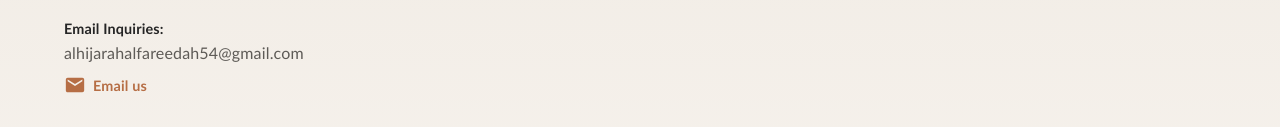
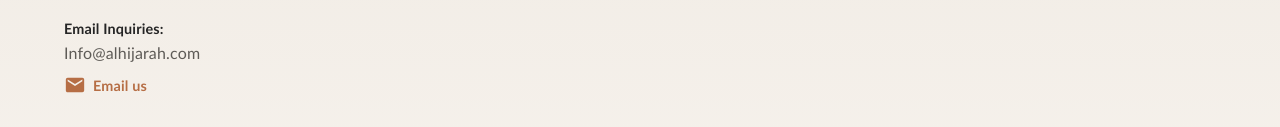
Before and after one commit to LinsaTD/AlHijarahAlFareedhaPlastics, a plain HTML site: page index.html in a window 1280 px wide. Shown: the part 4326-4453 px from the top of the page. Drawn offline with Linux system fonts and the light colour scheme.

Commit message:
Add files via upload

```diff
--- a/index.html
+++ b/index.html
@@ -330,10 +330,10 @@
                 </div>
                 <div class="info-block">
                     <strong>Email Inquiries:</strong>
-                    <p>alhijarahalfareedah54@gmail.com</p>
+                    <p>Info@alhijarah.com</p>
                     <a class="email-link"
-                        href="https://mail.google.com/mail/?view=cm&fs=1&to=Alhijarahalfareedah54@gmail.com"
-                        target="_blank" rel="noopener" aria-label="Compose an email to Alhijarahalfareedah54@gmail.com">
+                        href="mailto:Info@alhijarah.com?subject=Inquiry"
+                        aria-label="Compose an email to Info@alhijarah.com">
                         <svg class="email-icon" viewBox="0 0 24 24" aria-hidden="true" focusable="false">
                             <path
                                 d="M20 4H4a2 2 0 0 0-2 2v12c0 1.1.9 2 2 2h16a2 2 0 0 0 2-2V6a2 2 0 0 0-2-2Zm0 4-8 5-8-5V6l8 5 8-5v2Z" />
```
